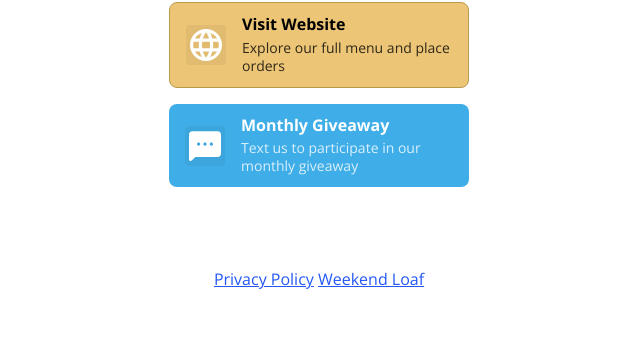
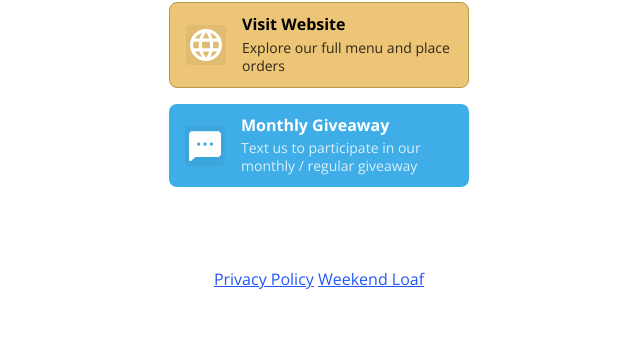
Before and after one commit to satishkn/WeekendLoaf, a Jekyll site: the page links/index.html, which Jekyll copies as it is, in a window 1280 px wide. Shown: the part 834-1184 px from the top of the page, without its empty margins (321-961 px from the left). Built offline with Jekyll 4.4.1, drawn with Linux system fonts in a browser that asks for light colours.

```diff
--- a/links/index.html
+++ b/links/index.html
@@ -119,7 +119,7 @@
                 <img class="icon" aria-hidden="true" src="images/icons/generic-sms.svg" alt="SMS Icon">
                 <div class="button-content">
                   <p class="button-title">Monthly Giveaway</p>
-                  <p class="button-description">Text us to participate in our monthly giveaway</p>
+                  <p class="button-description">Text us to participate in our monthly / regular giveaway</p>
                 </div>
               </a>
 
```
